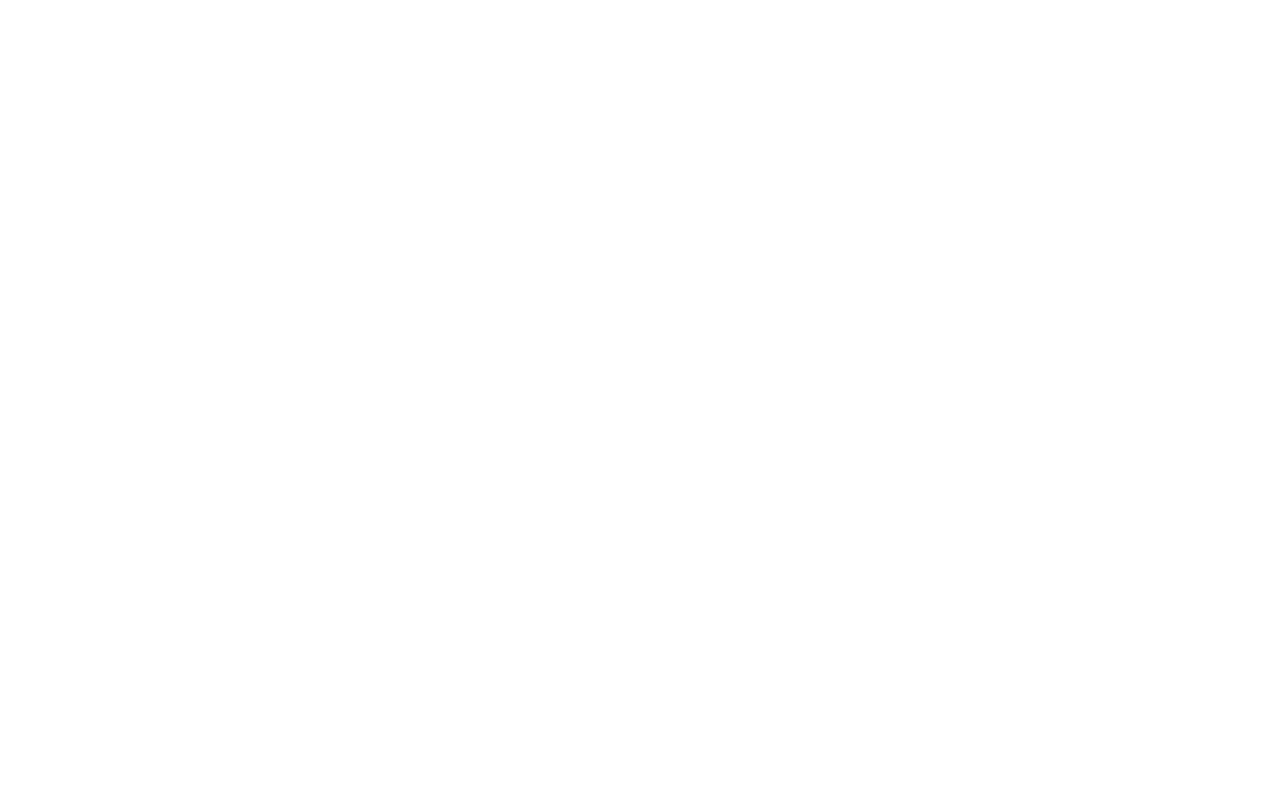
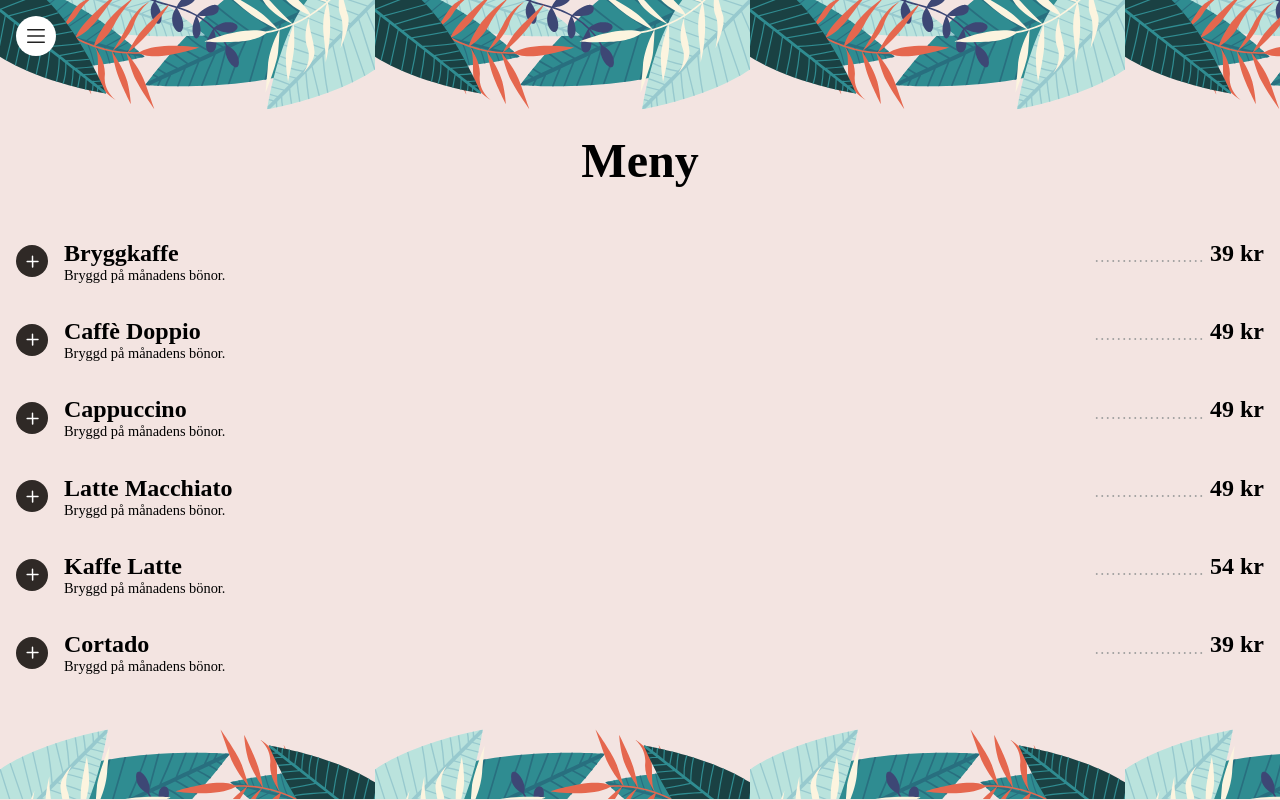
Before and after one commit to sleam91/vue-airbean, a Vue app: page /menu in a window 1280 px wide. Built offline with nearby package versions, Linux system fonts and the light colour scheme.

Commit message:
made basic coffeeMenu view with functional add buttons. menu button is working properly

```diff
--- /dev/null
+++ b/src/components/CoffeeMenuItem.vue
@@ -0,0 +1,82 @@
+<template>
+    <div class="coffeeMenuItem">
+        <div class="left">
+            <button class="addButton" v-on:click="addItem(menuItem)"/>
+            <div class="textPart">
+                <h2>{{menuItem.title}}</h2>
+                <p class="description">{{menuItem.desc}}</p>
+            </div>
+        </div>
+        <div class="right">
+            <h2 class="price">{{menuItem.price}} kr</h2>
+            <p class="dots">....................</p>
+        </div>
+    </div>
+</template>
+
+<script>
+
+export default {
+    props: {
+        menuItem: Object,
+    },
+
+    methods: {
+        addItem(menuItem) {
+            this.$store.commit('addItemToBasket', menuItem)
+        }
+    }
+}
+</script>
+
+<style scoped lang="scss">
+.coffeeMenuItem {
+    display: flex;
+    justify-content: space-between;
+    .left {
+        display: flex;
+    }
+    .addButton {
+        height: 2rem;
+        width: 2rem;
+        background-image: url('../assets/graphics/add.svg');
+        background-size: 0.8rem;
+        background-repeat: no-repeat;
+        background-position: center;
+        padding: none;
+        margin: none;
+        margin-top: 1.6rem;
+        margin-right: 1rem;
+        box-shadow: none;
+        background-color: #2F2926;
+        border: none;
+        border-radius: 50%;
+        outline: none;
+    }
+    .textPart{
+        h2 {
+            font-size: 1.5rem;
+            margin-bottom: 0;
+        }
+        p {
+            font-size: 0.9rem;
+            margin-top: 0;
+        }
+    }
+    .right{
+        position: relative;
+        h2 {
+            font-size: 1.5rem;
+            margin-bottom: 0;
+        }
+        p {
+            letter-spacing: 1.5px;
+            font-size: 1rem;
+            color: rgb(158, 158, 158);
+            position: absolute;
+            bottom: 1rem;
+            right: 3.7rem;
+        }
+    }
+}
+</style>
--- a/src/store/index.js
+++ b/src/store/index.js
@@ -44,6 +44,9 @@
   },
 
   mutations: {
+    addItemToBasket(state, itemToAdd) {
+      state.order.items.push(itemToAdd)
+    }
   },
 
   actions: {
--- a/src/views/Menu.vue
+++ b/src/views/Menu.vue
@@ -1,18 +1,58 @@
 <template>
-
   <div class="menu">
+    <top/>
+    <div class="center">
+      <h3>Meny</h3>
+      <ul>
+        <coffee-menu-item v-for='singleItem in getCoffeeItems'
+                          :key="singleItem.id"
+                          :menuItem="singleItem"
+        />
+      </ul>
+    </div>
+    <bottom/>
   </div>
-
 </template>
 
 <script>
+import Top from '@/components/Top'
+import Bottom from '@/components/Bottom'
+import CoffeeMenuItem from '@/components/CoffeeMenuItem'
+
 export default {
   name: 'Menu',
+  components: {
+    Top,
+    Bottom,
+    CoffeeMenuItem
+  },
 
+  computed: {
+    getCoffeeItems() {
+      return this.$store.state.menu
+
+    }
+  }
 
 }
 </script>
 
 <style scoped lang="scss">
-
+.menu {
+  display: flex;
+  flex-direction: column;
+  justify-content: space-between;
+  min-height: 100vh;
+  background-color: #F3E4E1;
+  .center{
+    h3 {
+      font-size: 3rem;
+      text-align: center;
+      margin: 1rem;
+    }
+    ul {
+      padding: 1rem;
+    }
+  }
+}
 </style>
```
